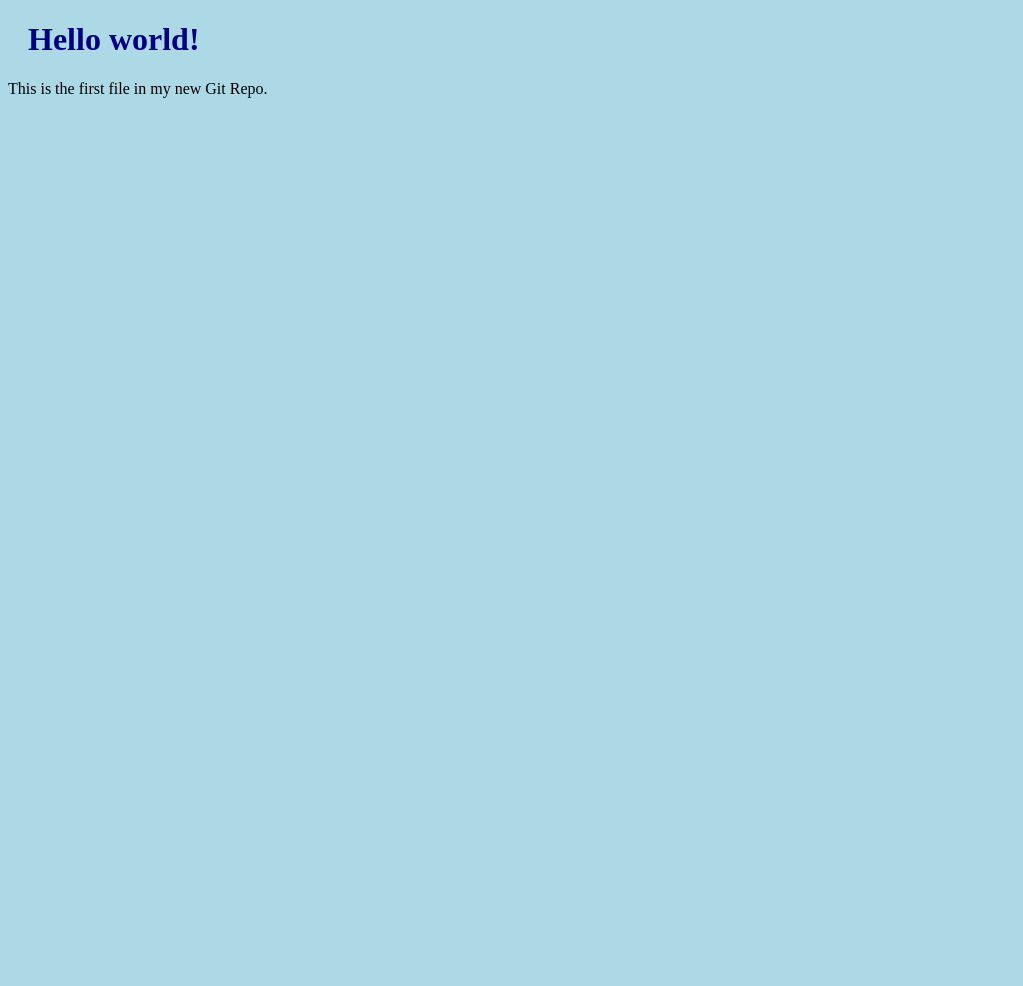
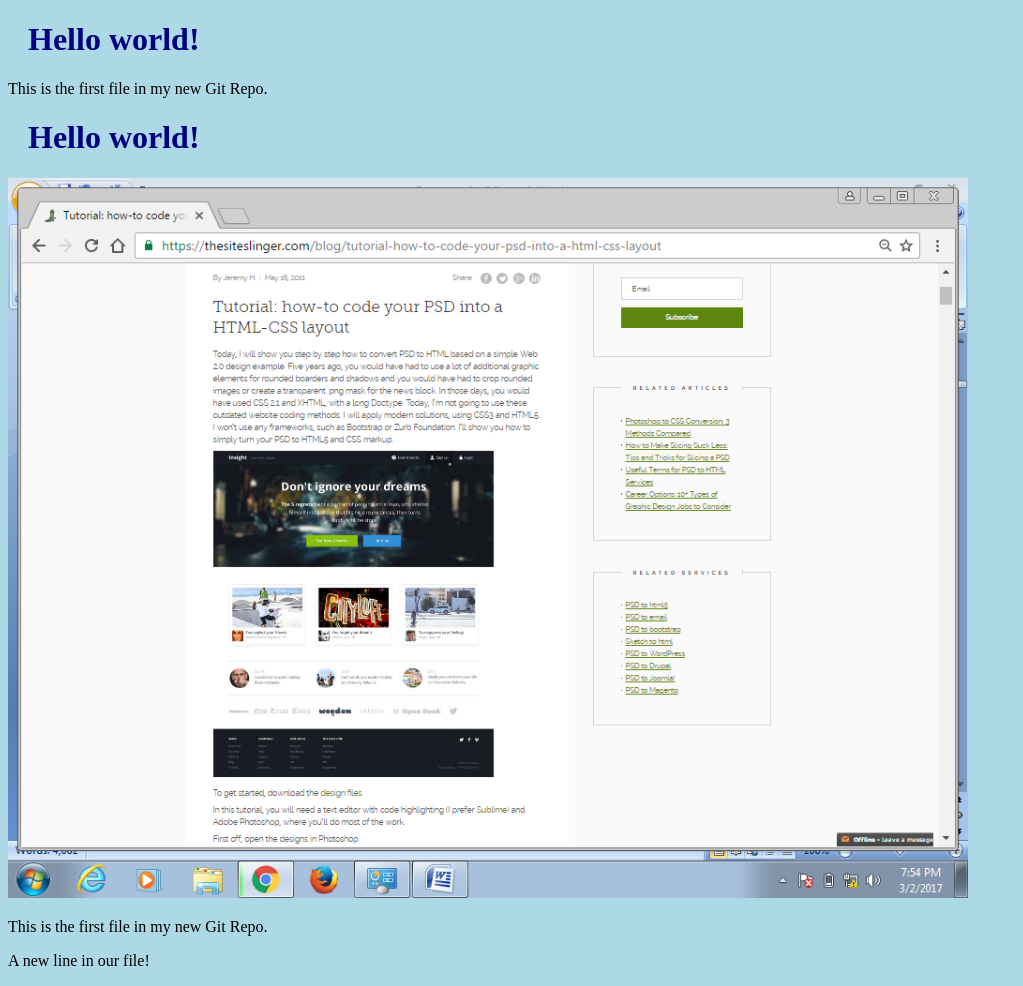
Before and after one commit to manjunathericku/myfirstrepo, a plain HTML site: page index.html in a window 1280 px wide. Shown: the whole page, without its empty margins (0-1023 px from the left). Before the commit the page ends 800 px from the top, so only its background shows below. Drawn offline with Linux system fonts and the light colour scheme.

Commit message:
Added image to Hello World

```diff
--- a/index.html
+++ b/index.html
@@ -7,7 +7,12 @@
 <body>
 
 <h1>Hello world!</h1>
+<p>This is the first file in my new Git Repo.</p><h1>Hello world!</h1>
+<div><img src="img_hello_world.jpg.png" alt="Hello World from Space"
+style="width:100%;max-width:960px"></div>
 <p>This is the first file in my new Git Repo.</p>
+<p>A new line in our file!</p>
+
 
 </body>
 </html>
```
Also changed, not shown: img_hello_world.jpg.png (added).
